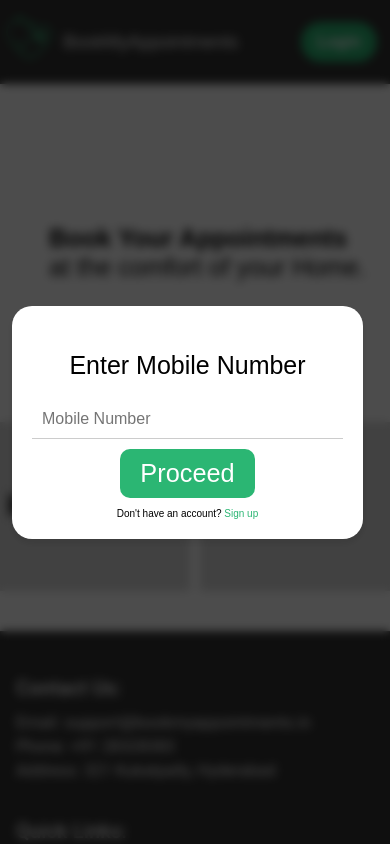
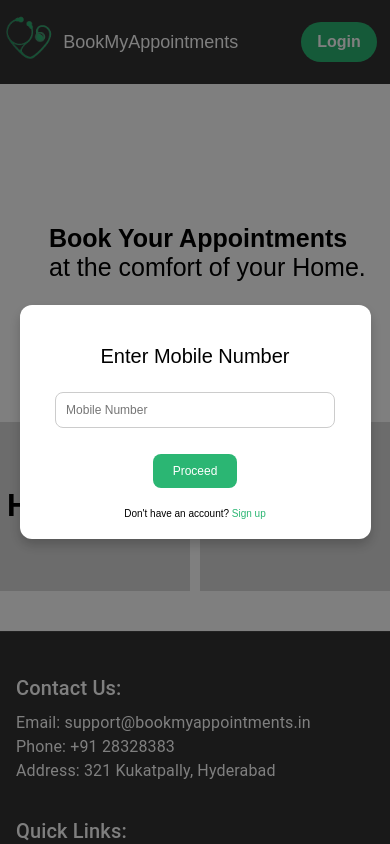
Before and after one commit to charankosari/bma_web, a React (Create React App) app: page / in a window 390 px wide. Both pictures are taken after a click on the button "Login". Shown: the top 844 px of the page. Built offline with nearby package versions, Linux system fonts and the light colour scheme; the HTML template or start-up script is replaced by a standard one.

Commit message:
login styles

```diff
--- a/src/Components/Auth/MobileVerify.css
+++ b/src/Components/Auth/MobileVerify.css
@@ -4,79 +4,78 @@
   left: 0;
   right: 0;
   bottom: 0;
-  background: rgba(0, 0, 0, 0.7);
-  backdrop-filter: blur(5px);
+  background: rgba(0, 0, 0, 0.5);
   display: flex;
   justify-content: center;
   align-items: center;
   z-index: 1000;
 }
-
-.mobile-verify, .signup {
+#inp {
+  width: 90%;
+}
+.mobile-verify {
   background: white;
-  border-radius: 20px;
-  height: 40vh;
-  width: 25vw;
+  border-radius: 12px;
+  padding: 30px;
+  width: 90%;
+  max-width: 400px;
+  box-shadow: 0 6px 12px rgba(0, 0, 0, 0.2);
   display: flex;
   flex-direction: column;
   align-items: center;
-  justify-content: space-evenly;
-  box-shadow: 0 4px 8px rgba(0, 0, 0, 0.1);
-  padding: 20px;
+  justify-content: center;
 }
 
-.mobile-verify h3, .signup h3 {
+.mobile-verify h3 {
+  margin-bottom: 24px;
+  font-size: 26px;
+  font-weight: 500;
+  color: black;
+  text-align: center;
+}
+
+.mobile-verify input {
+  width: 100%;
+  padding: 14px;
   margin-bottom: 20px;
-  font-size: xx-large;
-  font-weight:500;
+  border: 1px solid #ccc;
+  border-radius: 8px;
+  font-size: 16px;
+  outline: none;
   color: black;
 }
 
-.mobile-verify input, .signup input {
-  width: 100%;
-  padding: 10px;
-  margin-bottom: 10px;
-  border: none;
-  border-bottom: 1px solid #ccc;
-  outline: none;
-  font-size: 16px;
-  -moz-appearance: textfield;
+.mobile-verify input:focus {
+  border-color: #2bb673;
 }
 
-.mobile-verify input::-webkit-outer-spin-button,
-.mobile-verify input::-webkit-inner-spin-button {
-  -webkit-appearance: none;
-  margin: 0;
+/* Button Styling */
+.mobile-verify button {
+  padding: 14px 24px;
+  background: #2bb673;
+  color: white;
+  border: none;
+  border-radius: 8px;
+  cursor: pointer;
+  font-size: 16px;
+  width: 100%;
+  max-width: 220px;
+  margin-top: 10px;
 }
 
-.mobile-verify input:focus, .signup input:focus {
-  border-bottom: 2px solid #2BB673;
-}
-
-.mobile-verify button, .signup button {
-  padding: 10px 20px;
-  background: #2BB673;
-  color: white;
-  border: none;
-  border-radius: 4px;
-  cursor: pointer;
-  border-radius: 10px;
-  height: 15%;
-  width: 40%;
-  font-size: 3vh;
-}
-
-.mobile-verify button:hover, .signup button:hover {
-  background: #45a049;
+.mobile-verify button:hover {
+  background: #1b8d4e;
 }
 
 .signup-prompt {
-  margin-top: 10px;
+  margin-top: 20px;
   font-size: 14px;
+  color: black;
+  text-align: center;
 }
 
 .signup-link {
-  color: #2BB673;
+  color: #2bb673;
   text-decoration: none;
   cursor: pointer;
 }
@@ -84,51 +83,55 @@
 .signup-link:hover {
   text-decoration: underline;
 }
+
 @media only screen and (max-width: 768px) {
-  .mobile-verify, .signup {
-    width: 40vw; /* Adjust width as needed */
-    height: auto; /* Adjust height to allow content to expand */
-    max-height: 80vh; /* Limit height to prevent overflowing */
+  .mobile-verify {
+    width: 80%;
+    padding: 25px;
   }
 
-  .mobile-verify h3, .signup h3 {
-    font-size: 25px; /* Adjust font size as needed */
+  .mobile-verify h3 {
+    font-size: 22px;
   }
 
-  .mobile-verify input, .signup input {
-    /* Adjust input styles as needed */
+  .mobile-verify input {
+    font-size: 14px;
+    padding: 12px;
+    margin-bottom: 18px;
   }
 
-  .mobile-verify button, .signup button {
-    /* Adjust button styles as needed */
+  .mobile-verify button {
+    font-size: 14px;
+    padding: 12px 22px;
   }
 
   .signup-prompt {
-    font-size: small; /* Adjust font size as needed */
+    font-size: 12px;
   }
 }
 
 @media only screen and (max-width: 468px) {
-  .mobile-verify, .signup {
-    width: 90vw; /* Adjust width as needed */
-    height: auto; /* Adjust height to allow content to expand */
-    max-height: 80vh; /* Limit height to prevent overflowing */
-    margin-right: 15px;
+  .mobile-verify {
+    width: 90%;
+    padding: 20px;
   }
 
-  .mobile-verify h3, .signup h3 {
-    font-size:25px; /* Adjust font size as needed */
+  .mobile-verify h3 {
+    font-size: 20px;
   }
 
-  .mobile-verify input, .signup input {
-    /* Adjust input styles as needed */
+  .mobile-verify input {
+    font-size: 12px;
+    padding: 10px;
+    margin-bottom: 16px;
   }
 
-  .mobile-verify button, .signup button {
-    /* Adjust button styles as needed */
+  .mobile-verify button {
+    font-size: 12px;
+    padding: 10px 20px;
   }
 
   .signup-prompt {
-    font-size: x-small; /* Adjust font size as needed */
+    font-size: 10px;
   }
 }
--- a/src/Components/Auth/MobileVerify.jsx
+++ b/src/Components/Auth/MobileVerify.jsx
@@ -73,6 +73,7 @@
         <input
           type="number"
           placeholder="Mobile Number"
+          id="inp"
           value={mobileNumber}
           onChange={handleMobileNumberChange}
           disabled={loading}
--- a/src/Components/Auth/Signup.css
+++ b/src/Components/Auth/Signup.css
@@ -44,13 +44,12 @@
 }
 
 .signup input:focus {
-    border-bottom: 2px solid #2BB673;
+  border-bottom: 2px solid #2bb673;
 }
-
 
 .signup button {
   padding: 10px 20px;
-    background: #2BB673;
+  background: #2bb673;
   color: white;
   border: none;
   border-radius: 10px;
@@ -66,14 +65,12 @@
   background: #45a049;
 }
 
-/* Ensure box-sizing for all elements */
 *,
 *::before,
 *::after {
   box-sizing: border-box;
 }
 
-/* Responsive styles */
 @media (max-width: 768px) {
   .signup {
     width: 60vw;
@@ -104,9 +101,8 @@
   }
 }
 
-
 .signin-link {
-    color: #2BB673;
+  color: #2bb673;
   text-decoration: none;
   cursor: pointer;
 }
```
Lines whose indentation alone changed are shown as unchanged.
